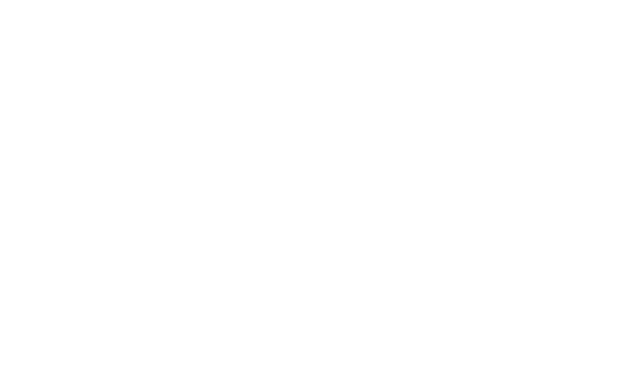
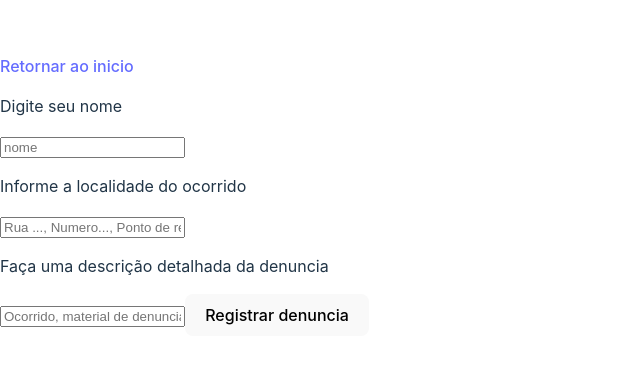
Before and after one commit to BernardoSsilva/Forenser, a React (Vite) app: page /denuncia in a window 1280 px wide. Before the commit this address had no page. Shown: the part 205-570 px from the top of the page, without its empty margins (0-640 px from the left). Built offline with nearby package versions, Linux system fonts and the light colour scheme.

Commit message:
Denuncias sendo registradas

```diff
--- /dev/null
+++ b/src/pages/DenunciaSimples/Denuncia.tsx
@@ -0,0 +1,62 @@
+import { Field, Form, Formik } from "formik";
+import * as yup from 'yup';
+import { api } from "../../service";
+
+
+
+const Denuncia = () => {
+
+    const handleClickDenuncia = (values:any) =>{
+        console.log(values)
+        try{
+            api.post('/cadastrarDenuncia', values).then((response:any)=>{
+
+                console.log(response)
+                alert("Denuncia registrada com sucesso")
+            })
+        }catch(error){
+            console.log(error)
+        }
+    }
+
+    // const denunciaValidation = yup.object().shape({
+    //     nome: yup.string().required("Este campo é obrigatorio"),
+    //     local: yup.string().required("Este campo é obrigatorio"),
+    //     Denuncia: yup.string().required("Este campo é obrigatorio")
+    // });
+
+
+    return(
+        <div>
+            <a href="/sesstrue">Retornar ao inicio</a>
+            <Formik
+                onSubmit={handleClickDenuncia}
+                //validationSchema={denunciaValidation}
+                initialValues={{
+                    nome:undefined,
+                    local: undefined,
+                    descricao: undefined,
+                }}>
+                <Form>
+                    <label>
+                        <p>Digite seu nome</p>
+                    </label>
+                    <Field type="text" name="nome" placeholder="nome"/>
+
+                    <label>
+                        <p>Informe a localidade do ocorrido</p>
+                    </label>
+                    <Field type="text" name="local" placeholder="Rua ..., Numero..., Ponto de referencia"/>
+
+                    <label>
+                        <p>Faça uma descrição detalhada da denuncia</p>
+                    </label>
+                    <Field type="text" name="descricao" placeholder="Ocorrido, material de denuncia"/>
+                    <button type="submit">Registrar denuncia</button>
+                </Form>
+            </Formik>
+        </div>
+    )
+}
+
+export default Denuncia
--- a/src/pages/LogedHomePage/LogedHomePage.tsx
+++ b/src/pages/LogedHomePage/LogedHomePage.tsx
@@ -77,6 +77,9 @@ const LogedHomePage = () => {
             <li className='listField'>
                 <a href="/faces">Reconhecimento facial</a>
             </li>
+            <li>
+                <a href="/denuncia">Denuncia Anonima</a>
+            </li>
         </ul>
     </nav>
 </div>
--- a/src/pages/geracao de faces/facesGenerationIndex.tsx
+++ b/src/pages/geracao de faces/facesGenerationIndex.tsx
@@ -57,7 +57,7 @@ const FacesGenerationIndex = () => {
   };
 
   const openai = new OpenAI({
-    apiKey: "sua chave api",
+    apiKey: "sua chave aqui",
     dangerouslyAllowBrowser: true
   });
 
--- a/src/routes/RoutesDoc.tsx
+++ b/src/routes/RoutesDoc.tsx
@@ -11,6 +11,7 @@ import ViolenciaDIndex from "../pages/boletimViolenciaDomestica/violenciaDIndex"
 import Porfile from "../pages/Perfil/porfile";
 import EditPorfile from "../pages/editPorfile/editPorfile";
 import FacesGenerationIndex from "../pages/geracao de faces/facesGenerationIndex";
+import Denuncia from "../pages/DenunciaSimples/Denuncia";
 
 
 const RoutesDoc = () => {
@@ -29,6 +30,7 @@ const RoutesDoc = () => {
                 <Route element={<Porfile />} path="/porfile"/>
                 <Route element={<EditPorfile />} path="/editporfile"/>
                 <Route element={<FacesGenerationIndex />} path="/faces" />
+                <Route element={<Denuncia />} path="/denuncia"/>
             </Routes>
         </BrowserRouter>
     )
```
